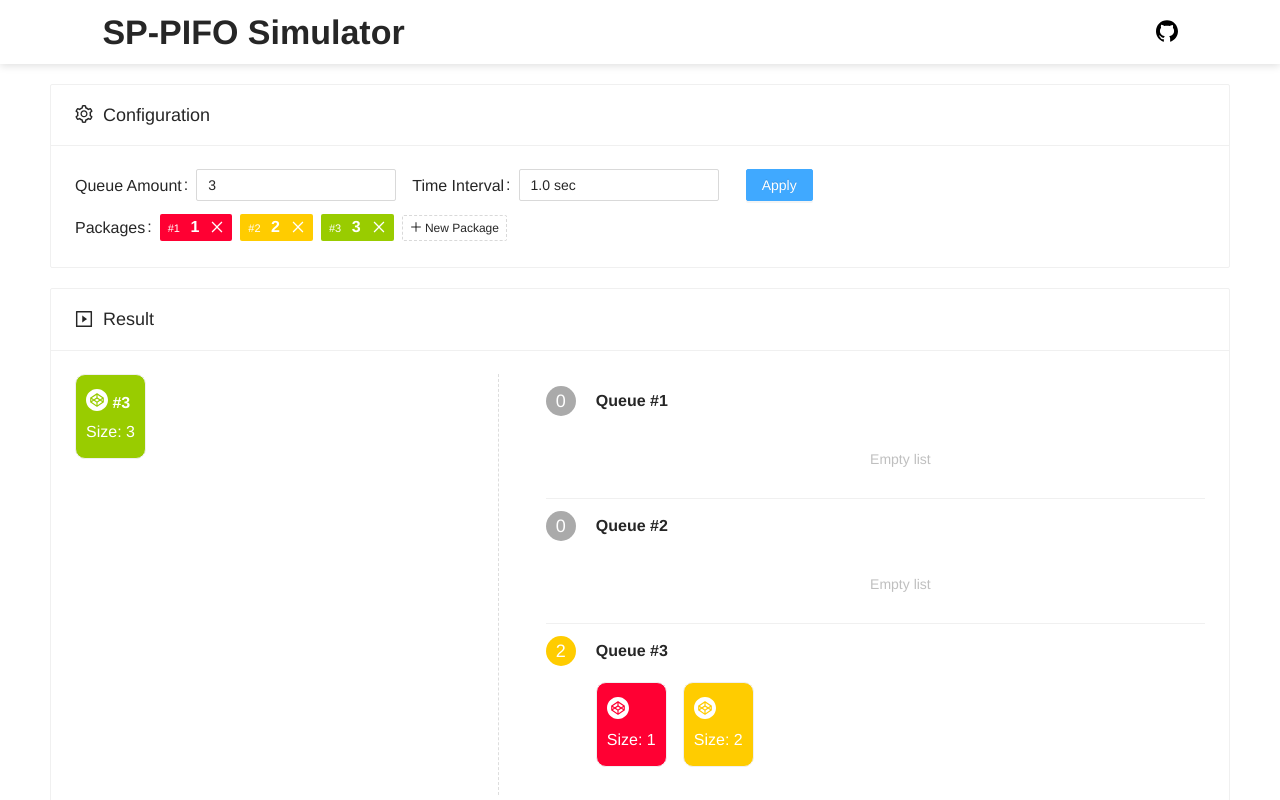
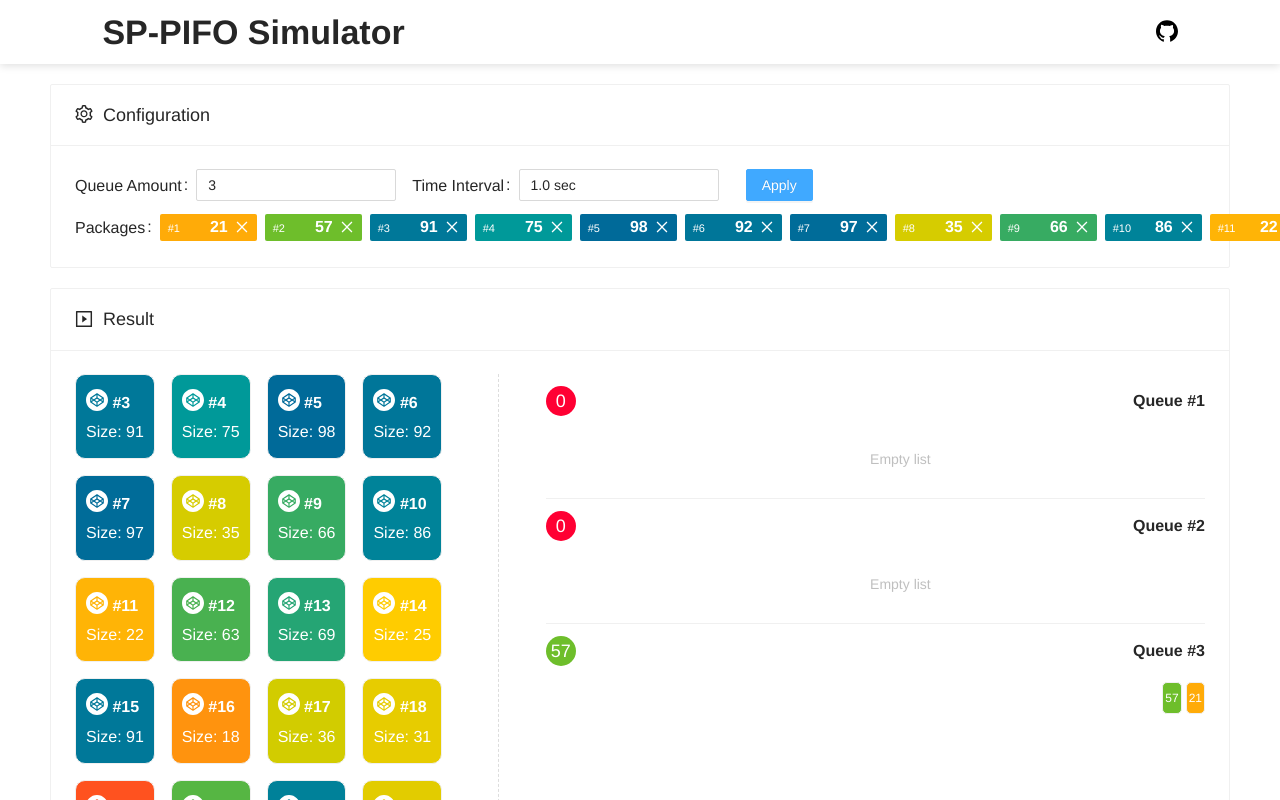
Before and after one commit to chen622/SP-PIFO-Simulator, a Vue app: page / in a window 1280 px wide. Both pictures are taken after a click on the button "Apply". Built offline with nearby package versions, Linux system fonts and the light colour scheme.

Commit message:
feat: color gradient

```diff
--- a/src/App.vue
+++ b/src/App.vue
@@ -71,7 +71,7 @@ export default {
   },
   methods: {
     changeConfig(config) {
-      this.config = config;
+      this.config = JSON.parse(JSON.stringify(config))
       this.$nextTick(()=>{
         this.$refs.resultCard.apply()
       })
--- a/src/components/ConfigCard.vue
+++ b/src/components/ConfigCard.vue
@@ -22,7 +22,7 @@
     <a-form-item :wrapper-col="{ span: 14, offset: 4 }">
       <a-button type="primary" @click="onSubmit">Apply</a-button>
     </a-form-item>
-    <br />
+    <br/>
     <a-form-item
       label="Packages"
       class="package-info"
@@ -44,7 +44,7 @@
               @click="movePackage(index, 'left')"
             >
               <template #icon>
-                <left-outlined />
+                <left-outlined/>
               </template>
             </a-button>
             <a-button
@@ -54,7 +54,7 @@
               @click="movePackage(index, 'right')"
             >
               <template #icon>
-                <right-outlined />
+                <right-outlined/>
               </template>
             </a-button>
           </div>
@@ -64,7 +64,8 @@
           @close="handleRemove(pack.id)"
           :color="$packageColor(pack.size)"
         >
-          <span class="small">#{{ index + 1 }} </span> <span class="big"> {{ pack.size }}</span>
+          <div class="small">#{{ index + 1 }}</div>
+          <div class="big"> {{ pack.size }}</div>
         </a-tag>
       </a-popover>
       <a-input-number
@@ -81,7 +82,7 @@
         @click="showAddTag"
         style="background: #fff; border-style: dashed; font-size: 12px"
       >
-        <plus-outlined />
+        <plus-outlined/>
         New Package
       </a-tag>
     </a-form-item>
@@ -97,26 +98,20 @@ import {
 
 export default {
   name: "ConfigCard",
-  components: { PlusOutlined, LeftOutlined, RightOutlined },
+  components: {PlusOutlined, LeftOutlined, RightOutlined},
   data() {
     return {
       inputVisible: false,
       newPack: 1,
-      sizeRange: { min: 1, max: 5 },
+      sizeRange: {min: 0, max: 100},
       formState: {
         queueAmount: 3,
         timeInterval: 1,
-        packages: [
-          { size: 1, id: 1 },
-          { size: 2, id: 2 },
-          { size: 3, id: 3 },
-        ],
+        packages: [],
       },
     };
   },
-  computed: {
-
-  },
+  computed: {},
   methods: {
     onSubmit() {
       if (this.formState.packages.length < 1) {
@@ -143,7 +138,7 @@ export default {
           this.newPack >= this.sizeRange.min &&
           this.newPack <= this.sizeRange.max
         ) {
-          this.formState.packages.push({ size: this.newPack, id: Date.now() });
+          this.formState.packages.push({size: this.newPack, id: Date.now()});
           this.inputVisible = false;
         } else {
           this.$message.error(
@@ -174,6 +169,13 @@ export default {
       this.formState.packages = newPackages;
     },
   },
+  mounted() {
+    const array = [];
+    for (let index = 0; index < 500; index++) {
+      array.push({size: Math.round(Math.random() * 100), id: index});
+    }
+    this.formState.packages = array;
+  },
 };
 </script>
 
@@ -188,14 +190,19 @@ export default {
 }
 
 .package-info >>> .small {
+  display: inline-block;
   font-size: 11px;
   line-height: 24px;
   font-weight: 300;
+  width: 24px
 }
 
 .package-info >>> .big {
+  display: inline-block;
+  text-align: right;
   font-weight: bold;
   margin: 0 4px 0 6px;
+  width: 30px;
 }
 
 .package-info >>> .anticon-close {
--- a/src/components/ResultCard.vue
+++ b/src/components/ResultCard.vue
@@ -1,9 +1,9 @@
 <template>
   <a-row style="min-height: 400px" type="flex" justify="space-between">
-    <a-col :span="9" :gutter="16" style="border-right: 1px dashed #ddd">
+    <a-col :span="9" :gutter="16" style="border-right: 1px dashed #ddd; padding-right: 10px">
       <a-list
         :grid="{ gutter: 16, xs: 1, sm: 2, lg: 4 }"
-        :locale="{emptyText: 'No more packages'}"
+        :locale="{ emptyText: 'No more packages' }"
         :data-source="remainedPackages"
       >
         <template #renderItem="{ item, index }">
@@ -14,7 +14,7 @@
               :style="`background: ${$packageColor(item.size)};`"
             >
               <p :style="`font-weight: bold;`">
-                <codepen-circle-filled/>
+                <codepen-circle-filled />
                 #{{ finishAmount + 1 + index }}
               </p>
               <p>Size: {{ item.size }}</p>
@@ -31,35 +31,45 @@
               <a-col flex="50px">
                 <div
                   class="bound-text"
-                  :style="`background: ${$packageColor(item.bound)}`">
+                  :style="`background: ${$packageColor(item.bound)}`"
+                >
                   {{ item.bound }}
                 </div>
               </a-col>
               <a-col flex="auto">
-                <p style="font-weight: bold;font-size: 16px;line-height: 30px">{{ `Queue #${index + 1}` }}</p>
+                <p
+                  style="
+                    font-weight: bold;
+                    font-size: 16px;
+                    line-height: 30px;
+                    text-align: right;
+                  "
+                >
+                  {{ `Queue #${index + 1}` }}
+                </p>
                 <a-list
-                  :locale="{emptyText: 'Empty list'}"
-                  :grid="{ gutter: 16, xs: 1, sm: 2, lg: 4 }"
+                  :locale="{ emptyText: 'Empty list' }"
+                  :grid="{ gutter: 4, xs: 1, sm: 2, lg: 16 }"
                   :data-source="item.list"
+                  class="queue"
                 >
                   <template #renderItem="{ item }">
                     <a-list-item>
                       <a-card
-                        class="package"
-                        :body-style="{ padding: '10px' }"
+                        class="package-small"
+                        :body-style="{ padding: '2px' }"
                         :style="`background: ${$packageColor(item.size)};`"
                       >
-                        <p :style="`font-weight: bold;`">
-                          <codepen-circle-filled/>
-                        </p>
-                        <p>Size: {{ item.size }}</p>
+                        <!-- <p :style="`font-weight: bold;`">
+                          <codepen-circle-filled />
+                        </p> -->
+                        <p>{{ item.size }}</p>
                       </a-card>
                     </a-list-item>
                   </template>
                 </a-list>
               </a-col>
             </a-row>
-
           </a-list-item>
         </template>
       </a-list>
@@ -68,7 +78,7 @@
 </template>
 
 <script>
-import {CodepenCircleFilled} from "@ant-design/icons-vue";
+import { CodepenCircleFilled } from "@ant-design/icons-vue";
 
 export default {
   name: "ResultCard",
@@ -86,7 +96,7 @@ export default {
       default: 1,
     },
   },
-  components: {CodepenCircleFilled},
+  components: { CodepenCircleFilled },
   computed: {
     remainedPackages() {
       return this.packages.slice(this.finishAmount);
@@ -96,45 +106,45 @@ export default {
     return {
       finishAmount: 0,
       queueList: [],
-      timer: null
-    }
+      timer: null,
+    };
   },
   methods: {
     popPackage() {
       if (this.finishAmount >= this.packages.length) {
-        clearInterval(this.timer)
-        return
+        clearInterval(this.timer);
+        return;
       }
-      const item = this.packages[this.finishAmount]
-      this.finishAmount++
+      const item = this.packages[this.finishAmount];
+      this.finishAmount++;
       for (let i = this.queueList.length - 1; i >= 0; i--) {
         if (item.size >= this.queueList[i].bound) {
-          this.queueList[i].list.push(item)
-          this.queueList[i].bound = item.size
-          return
+          this.queueList[i].list.push(item);
+          this.queueList[i].bound = item.size;
+          return;
         }
       }
       for (let i = this.queueList.length - 1; i >= 0; i--) {
-        this.queueList[i].bound--
+        this.queueList[i].bound--;
       }
-      this.popPackage()
+      this.popPackage();
     },
     apply() {
       if (this.timer) {
-        clearInterval(this.timer)
+        clearInterval(this.timer);
       }
-      this.queueList = []
-      this.finishAmount = 0
+      this.queueList = [];
+      this.finishAmount = 0;
       for (let i = 0; i < this.queueAmount; i++) {
-        this.queueList.push({bound: 0, list: []})
+        this.queueList.push({ bound: 0, list: [] });
       }
-      this.timer = setInterval(this.popPackage, this.timeInterval * 1000)
+      this.timer = setInterval(this.popPackage, this.timeInterval * 1000);
     },
   },
   beforeUnmount() {
-    clearInterval(this.timer)
-  }
-}
+    clearInterval(this.timer);
+  },
+};
 </script>
 
 <style scoped>
@@ -153,6 +163,18 @@ export default {
   font-size: 22px;
 }
 
+.package-small {
+  color: #fff;
+  border-radius: 5px;
+}
+
+.package-small >>> p {
+  font-size: 12px;
+  font-weight: 500;
+  margin: 4px 0;
+  text-align: center;
+}
+
 .bound-text {
   width: 30px;
   height: 30px;
@@ -162,4 +184,8 @@ export default {
   font-size: 18px;
   color: #fff;
 }
+
+.queue >>> .ant-row {
+  flex-direction: row-reverse;
+}
 </style>
--- a/src/main.js
+++ b/src/main.js
@@ -7,25 +7,36 @@ import 'ant-design-vue/dist/antd.css';
 const app = createApp(App);
 app.config.productionTip = false;
 app.config.globalProperties.$packageColor = function (size) {
-    let color = "#aaa";
-    switch (size) {
-        case 1:
-            color = "#FF0033";
-            break;
-        case 2:
-            color = "#FFCC00";
-            break;
-        case 3:
-            color = "#99CC00";
-            break;
-        case 4:
-            color = "#009999";
-            break;
-        case 5:
-            color = "#006699";
-            break;
+    const times = size / 100
+    let t = 0
+    let upColor = { r: 0, g: 102, b: 153 }
+    let lowColor = { r: 0, g: 153, b: 153 }
+    const avgColor = (col1, col2, t) => {
+        return {
+            r: Math.round((col1.r - col2.r) * t + col2.r),
+            g: Math.round((col1.g - col2.g) * t + col2.g),
+            b: Math.round((col1.b - col2.b) * t + col2.b)
+        }
     }
-    return color;
+
+    if (times > 0.75) {
+        t = (times - 0.75) / 0.25
+    } else if (times > 0.5) {
+        t = (times - 0.5) / 0.25
+        upColor = { r: 0, g: 153, b: 153 }
+        lowColor = { r: 153, g: 204, b: 0 }
+    } else if (times > 0.25) {
+        t = (times - 0.25) / 0.25
+        upColor = { r: 153, g: 204, b: 0 }
+        lowColor = { r: 255, g: 204, b: 0 }
+    } else {
+        t = times / 0.25
+        upColor = { r: 255, g: 204, b: 0 }
+        lowColor = { r: 255, g: 0, b: 51 }
+    }
+    let color = avgColor(upColor, lowColor, t)
+    // console.log(size, lowColor)
+    return `rgb(${color.r}, ${color.g}, ${color.b})`;
 },
     app.use(Antd);
 app.mount('#app')
```
